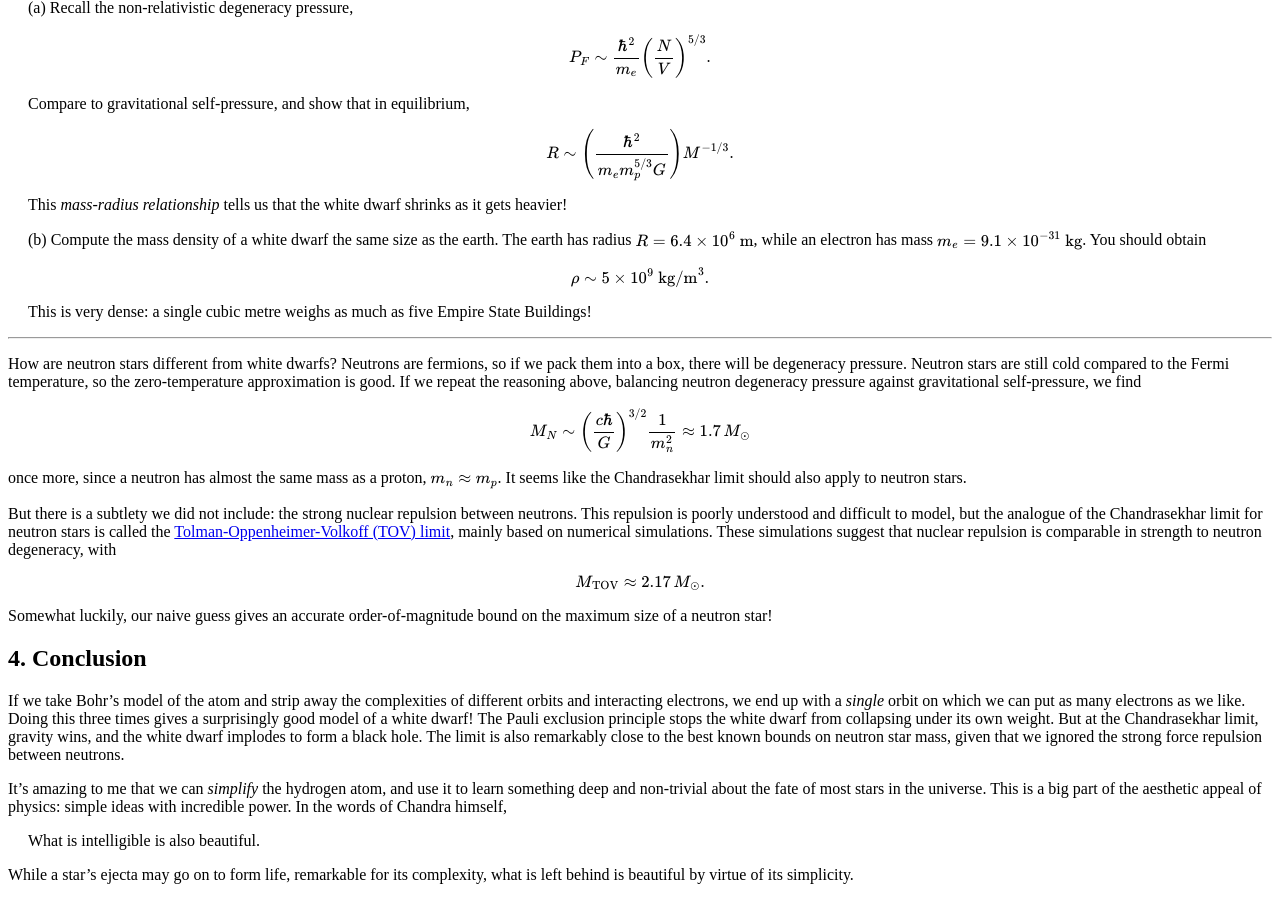
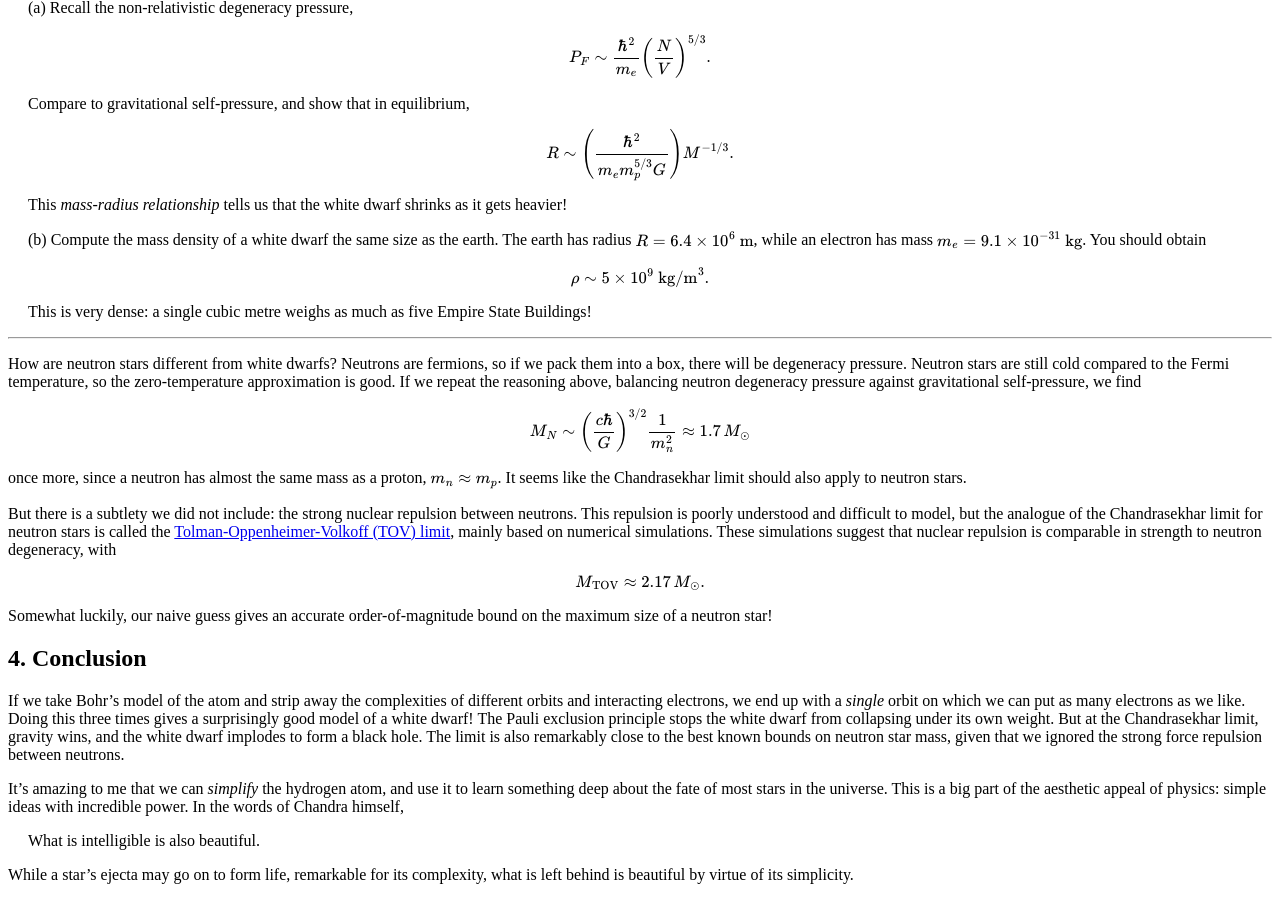
Before and after one commit to hapax/hapax.github.io, a Jekyll site: the page built from assets/chandra.md, in a window 1280 px wide and 900 px high, scrolled down 8379 px. Built offline with Jekyll 4.4.1, drawn with Linux system fonts in a browser that asks for light colours; our own code applies the rules of GitHub Pages for plain Markdown files; formulas are drawn with MathJax 3; a script that is not in the unit is left out.

Commit message:
Update chandra.md

```diff
--- a/assets/chandra.md
+++ b/assets/chandra.md
@@ -885,8 +885,7 @@ star mass, given that we ignored the strong force repulsion
 between neutrons.
 
 It's amazing to me that we can *simplify* the hydrogen atom, and use
-it to learn something deep and non-trivial about the fate of most
-stars in the universe.
+it to learn something deep about the fate of most stars in the universe.
 This is a big part of the aesthetic appeal of physics: simple ideas with
 incredible power.
 In the words of Chandra himself,
```
